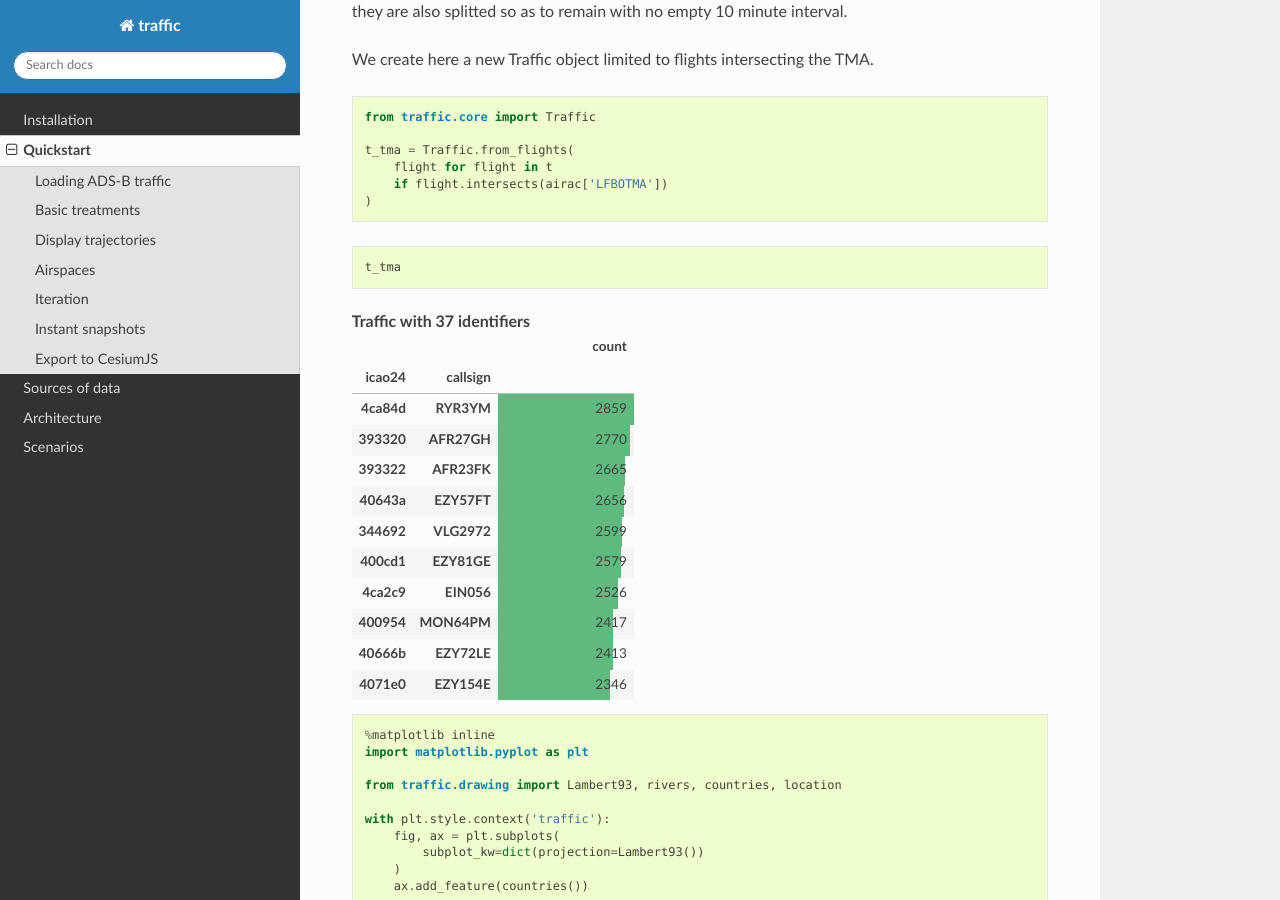
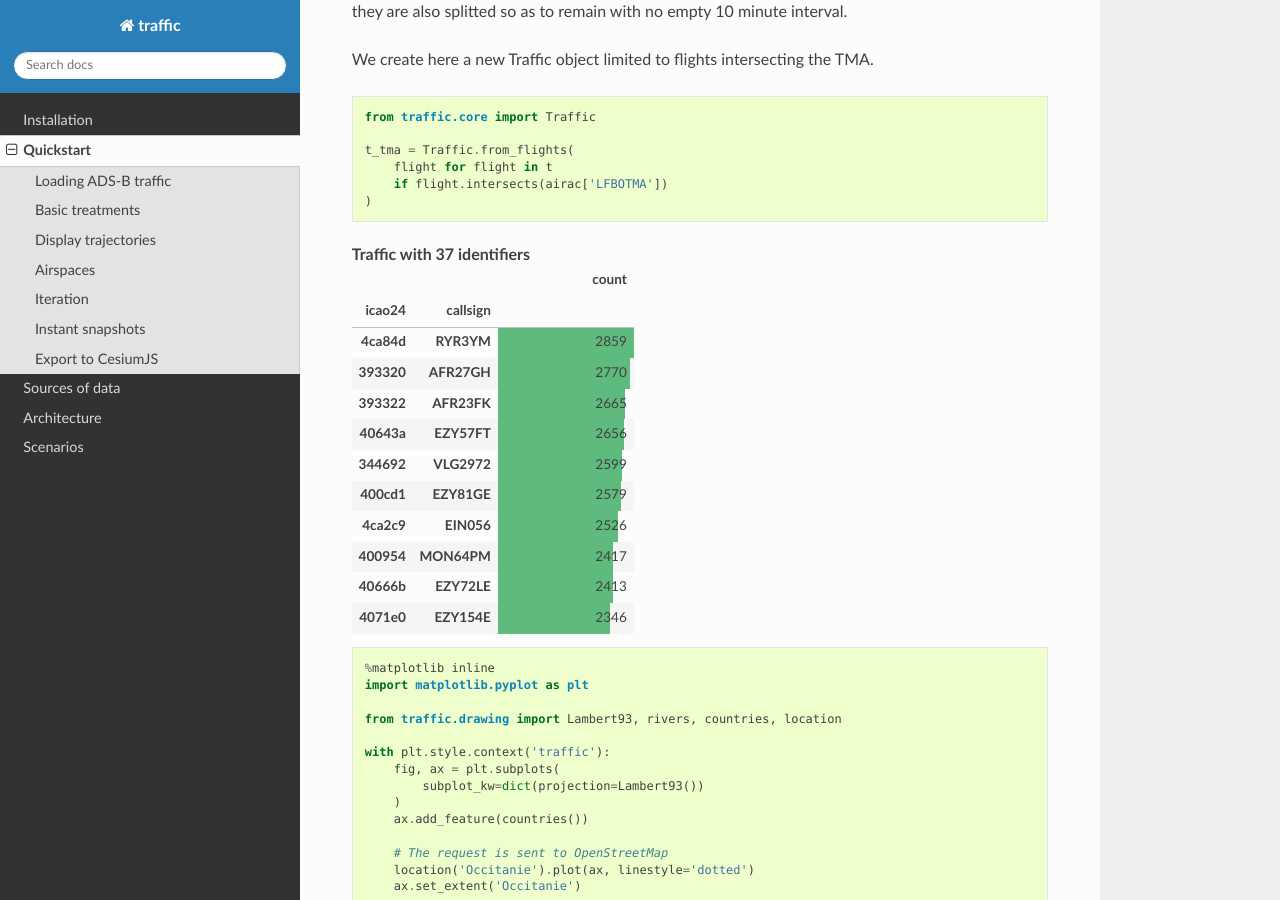
Before and after one commit to xoolive/traffic, a Sphinx documentation site: the page built from docs/quickstart.rst, in a window 1280 px wide and 900 px high, scrolled down 4345 px. Built offline with Sphinx 7.4.7 and the Read the Docs theme 2.0.0, drawn with Linux system fonts in a browser that asks for light colours; pages that are not in the unit, such as notebooks, are missing from menus.

Commit message:
small fix

```diff
--- a/docs/quickstart.rst
+++ b/docs/quickstart.rst
@@ -426,12 +426,6 @@ TMA.
         if flight.intersects(airac['LFBOTMA'])
     )
 
-.. code:: python
-
-    t_tma
-
-
-
 
 .. raw:: html
 
```
